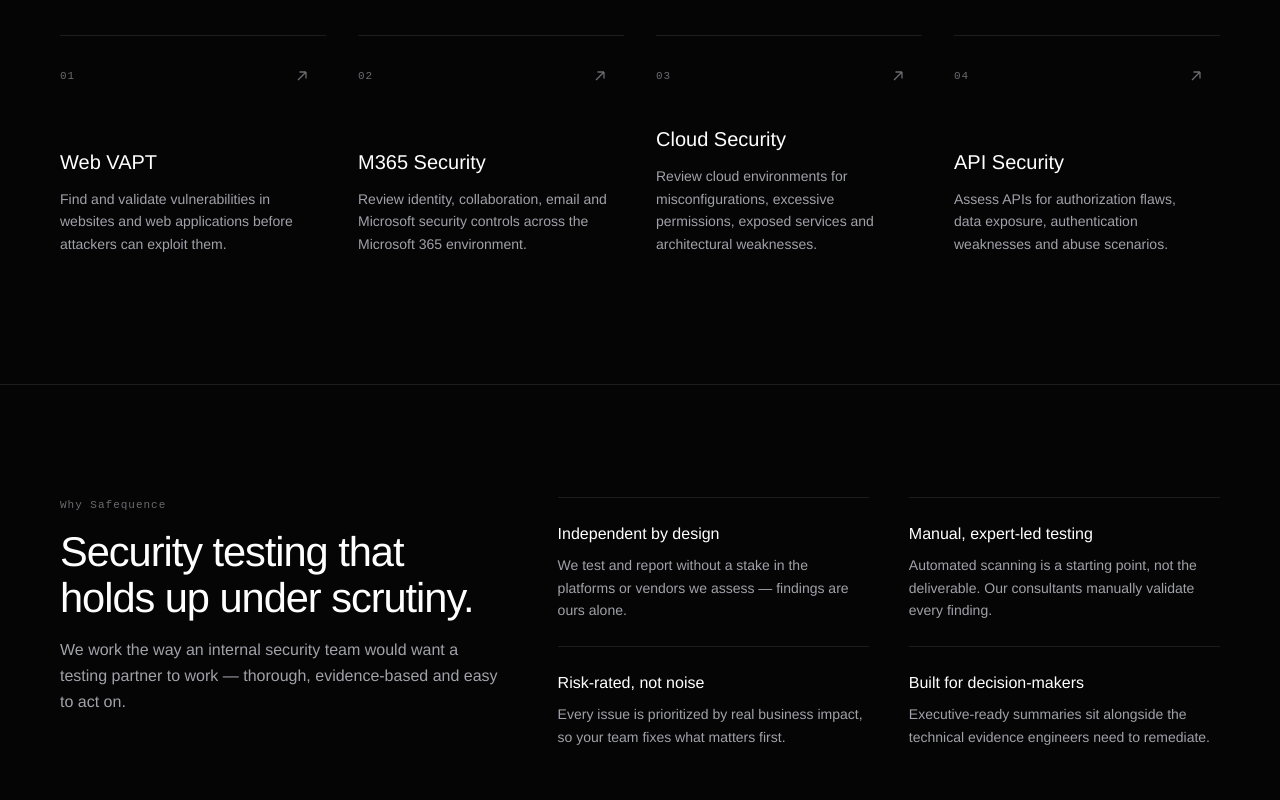
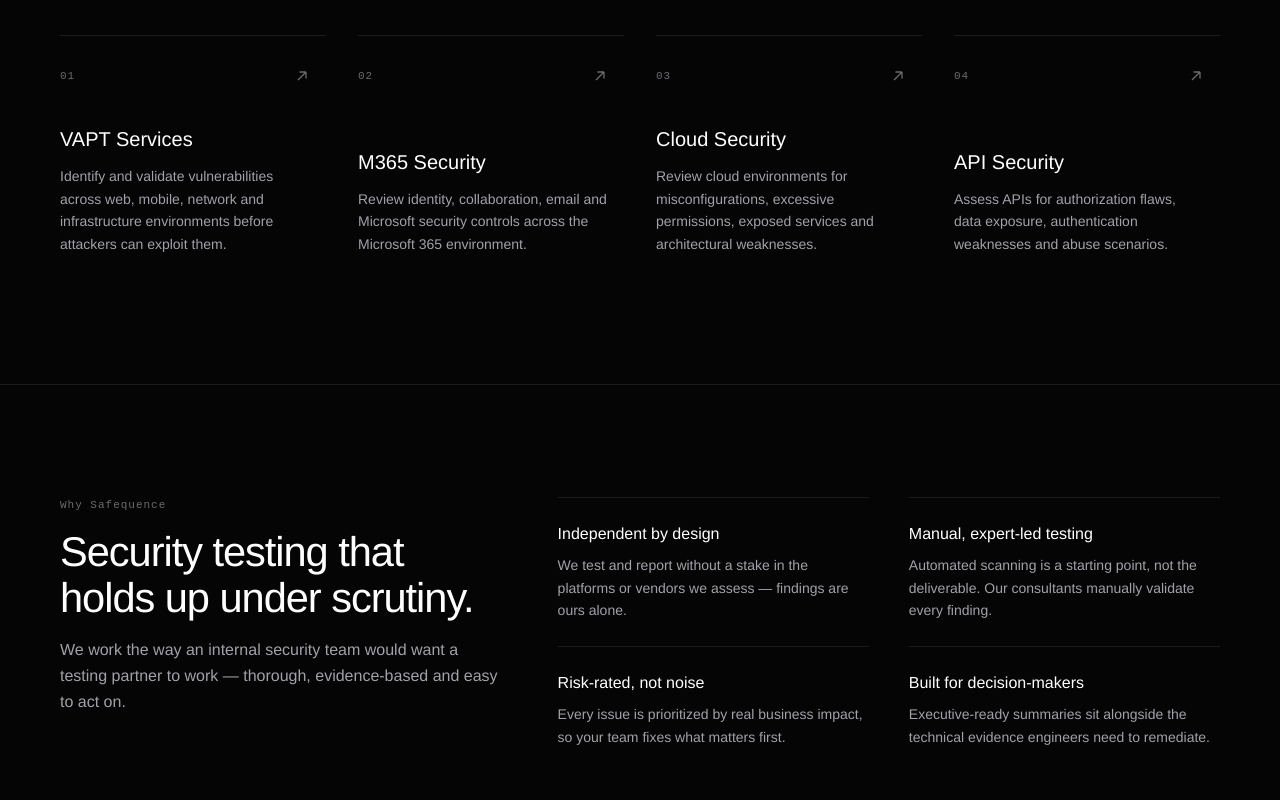
Before and after one commit to ecomaura/safequence, a React (Vite) app: page / in a window 1280 px wide. Shown: the part 1000-1800 px from the top of the page. Built offline with nearby package versions, Linux system fonts and the light colour scheme.

Commit message:
Update services.js

```diff
--- a/src/data/services.js
+++ b/src/data/services.js
@@ -2,15 +2,15 @@
 // broader capability catalog. Keep copy here so pages and nav stay in sync.
 
 export const services = [
-  {
-    id: 'web-vapt',
-    path: '/web-vapt',
+   {
+    id: 'vapt',
+    path: '/vapt',
     index: '01',
-    name: 'Web VAPT',
-    fullName: 'Web Application VAPT',
+    name: 'VAPT Services',
+    fullName: 'Vulnerability Assessment & Penetration Testing',
     short:
-      'Find and validate vulnerabilities in websites and web applications before attackers can exploit them.',
-    nav: 'Web VAPT',
+      'Identify and validate vulnerabilities across web, mobile, network and infrastructure environments before attackers can exploit them.',
+    nav: 'VAPT Services',
   },
   {
     id: 'm365-security',
```
